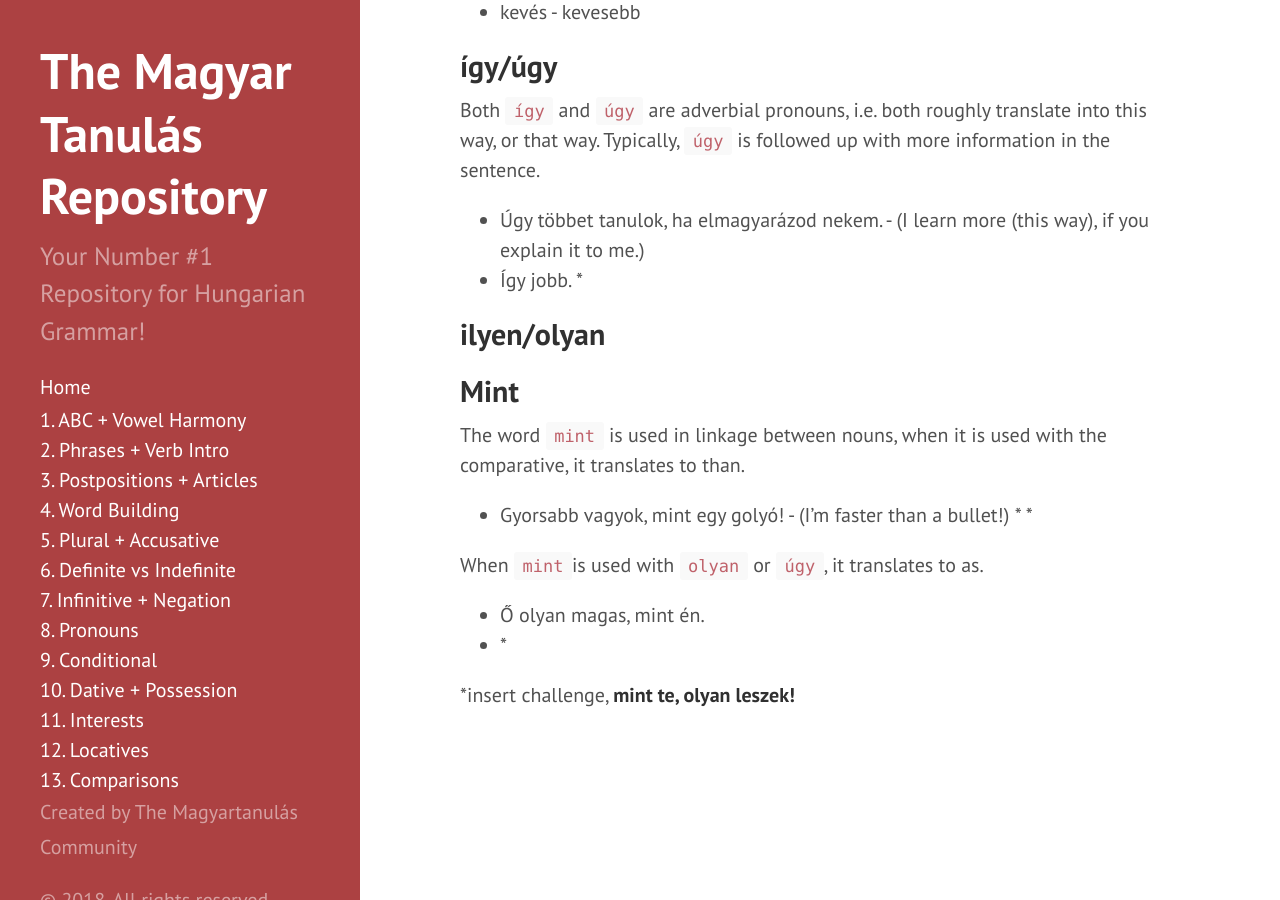
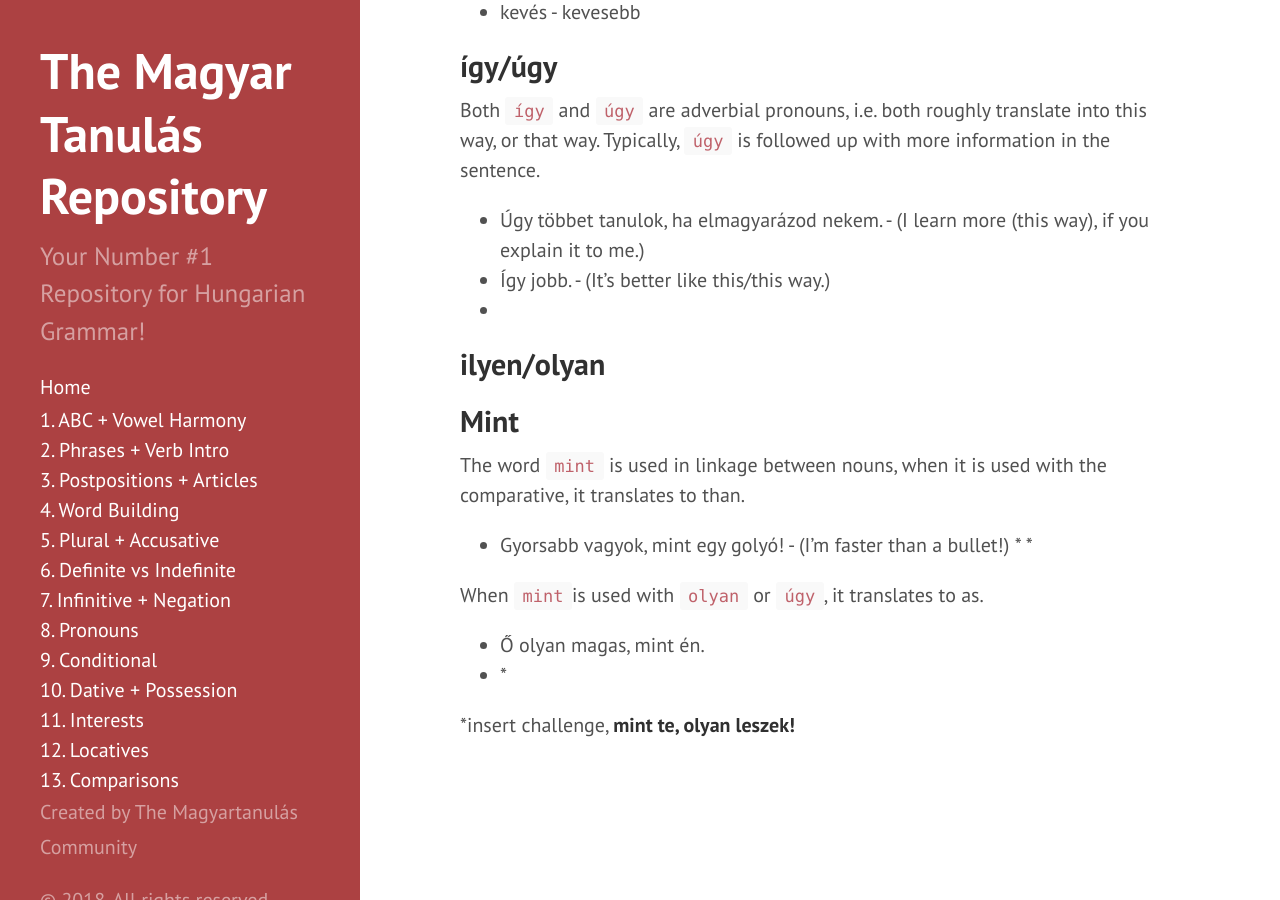
Before and after one commit to Magyartanulas/magyartanulas.github.io, a Jekyll site: the page built from comparisons.md, in a window 1280 px wide and 900 px high, scrolled down 1097 px. Built offline with Jekyll 4.4.1, drawn with Linux system fonts in a browser that asks for light colours; Markdown is read by kramdown in place of the engine named in the settings.

Commit message:
Update comparisons.md

```diff
--- a/comparisons.md
+++ b/comparisons.md
@@ -38,7 +38,7 @@ To use the comparative, attach `-bb` to the end of a noun, and to make that comp
 Both `így` and `úgy` are adverbial pronouns, i.e. both roughly translate into this way, or that way. Typically, `úgy` is followed up with more information in the sentence.
 
 * Úgy többet tanulok, ha elmagyarázod nekem. - (I learn more (this way), if you explain it to me.)
-* Így jobb.
+* Így jobb. - (It's better like this/this way.)
 *
 
 ## ilyen/olyan
```
